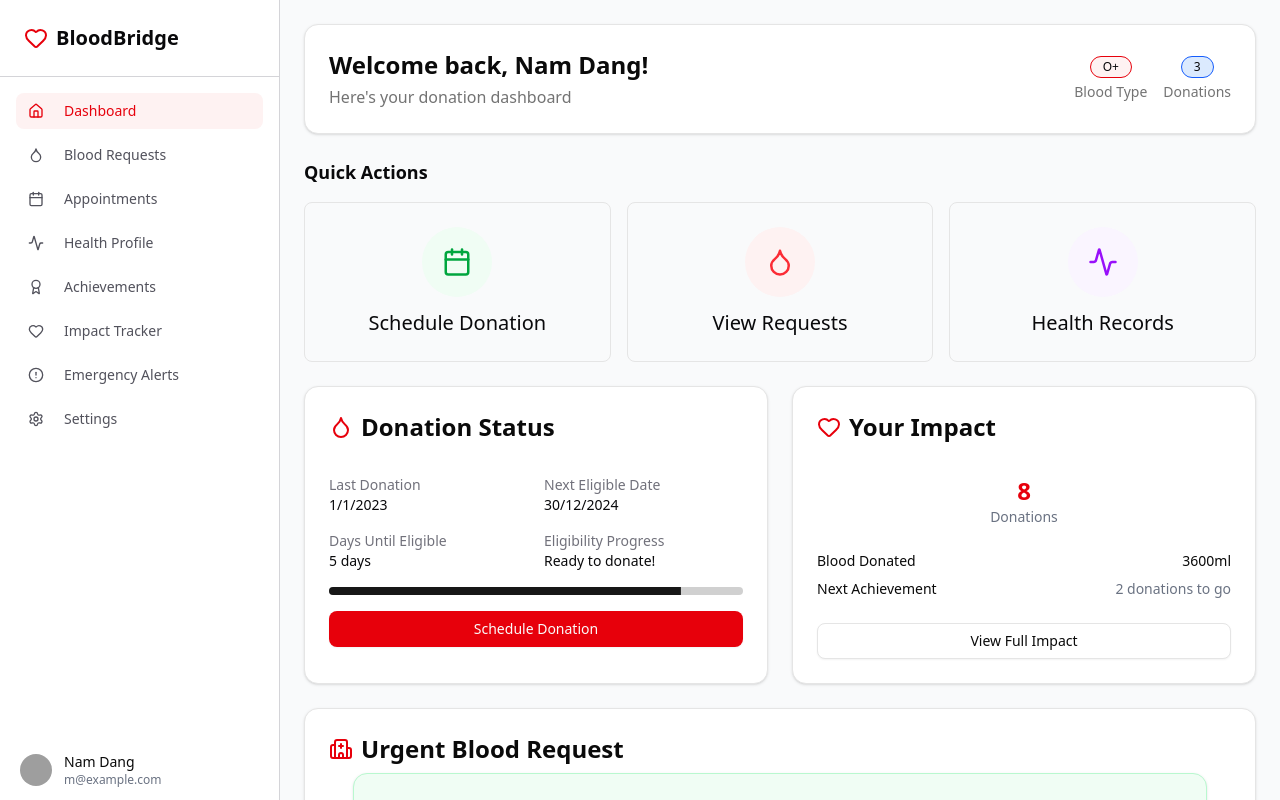
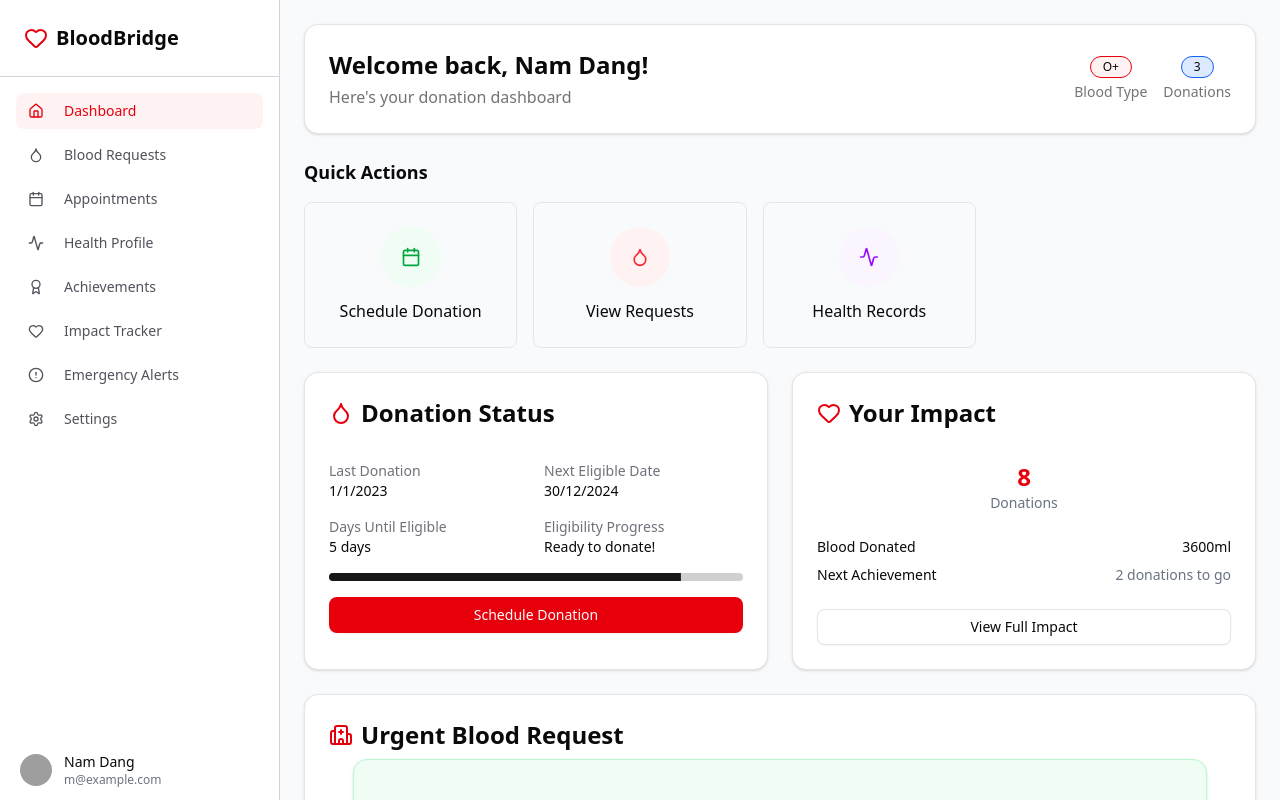
Before and after one commit to swp391-group-3/blood-donation-system-frontend, a React (Vite) app: page / in a window 1280 px wide. Shown: the top 800 px of the page. Built offline with nearby package versions, Linux system fonts and the light colour scheme; grey boxes are pictures that could not be loaded.

Commit message:
feat: resize the quick actions button

```diff
--- a/src/pages/MemberHomePage.tsx
+++ b/src/pages/MemberHomePage.tsx
@@ -20,7 +20,7 @@ export default function MemberHomePage() {
         <HomepageLayout>
             <div className="flex-1 space-y-6 p-6">
                 <WelcomeSection />
-                <div>
+                <div className="max-w-2xl">
                     <h2 className="text-lg font-semibold text-zinc-950 mb-4">
                         Quick Actions
                     </h2>
@@ -39,12 +39,12 @@ export default function MemberHomePage() {
                                         >
                                             <action.icon
                                                 style={{
-                                                    width: '30px',
-                                                    height: '30px',
+                                                    width: '20px',
+                                                    height: '20px',
                                                 }}
                                             />
                                         </div>
-                                        <h2 className="font-medium text-xl text-zinc-950">
+                                        <h2 className="font-medium text-base text-zinc-950">
                                             {action.title}
                                         </h2>
                                     </CardContent>
```
